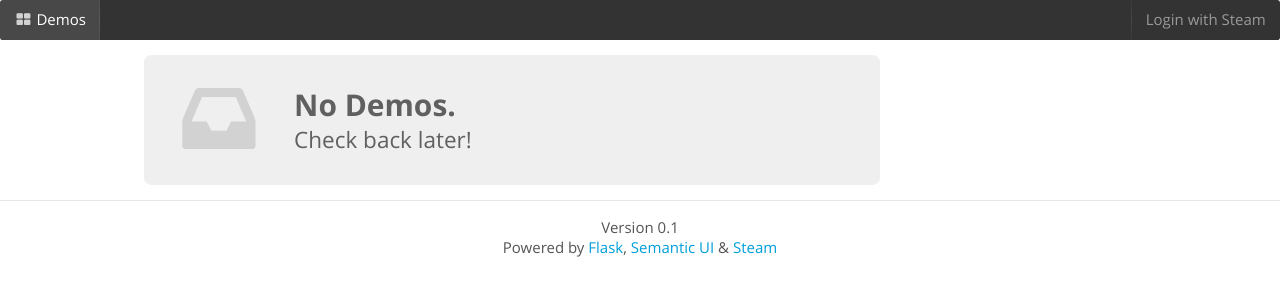
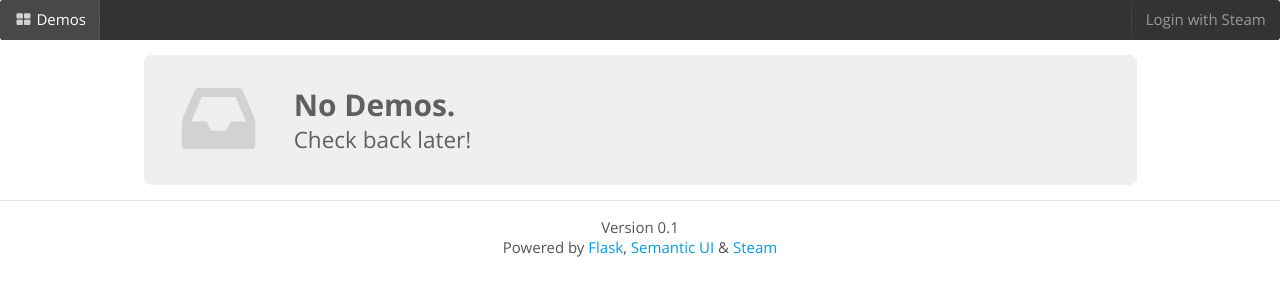
Before and after one commit to FernFerret/demobrowser, a Flask app: template demobrowser/templates/demos.html in a window 1280 px wide. Shown: the top 300 px of the page. Run offline with Flask 2, Linux system fonts and the light colour scheme; the template is opened without the code that fills it, so the values that code supplies are empty.

Commit message:
Fix "No Demos" message being really jacked up

```diff
--- a/demobrowser/templates/demos.html
+++ b/demobrowser/templates/demos.html
@@ -2,8 +2,6 @@
 {% block main %}
 {% macro render_pagination(pagination) %}
   {% if not pagination.items %}
-    <div class="ui grid">
-      <div class="twelve wide column">
     <div class="ui center aligned huge icon message">
       <i class="inbox icon"></i>
       <div class="content">
@@ -15,8 +13,6 @@
         {% else %}
           Check back later!
         {% endif %}
-          </div>
-        </div>
       </div>
     </div>
   {% else %}
```
Lines whose indentation alone changed are shown as unchanged.
